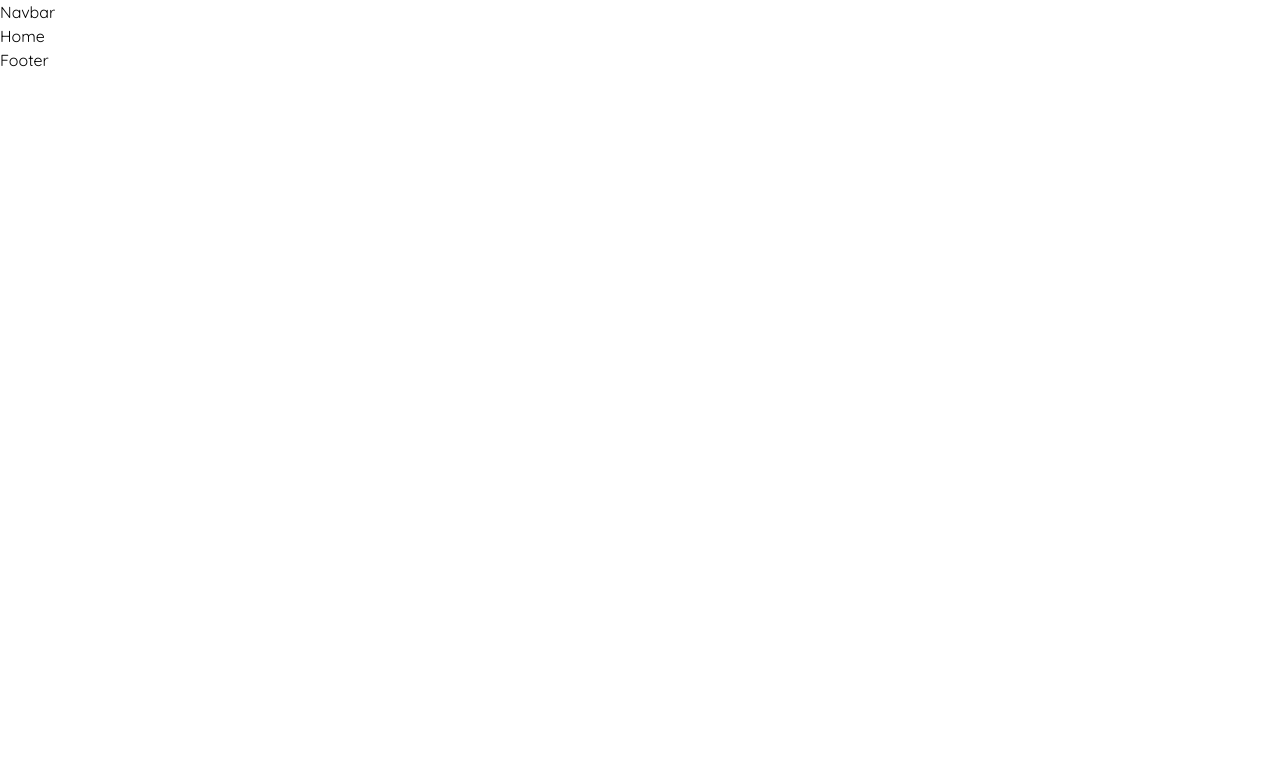
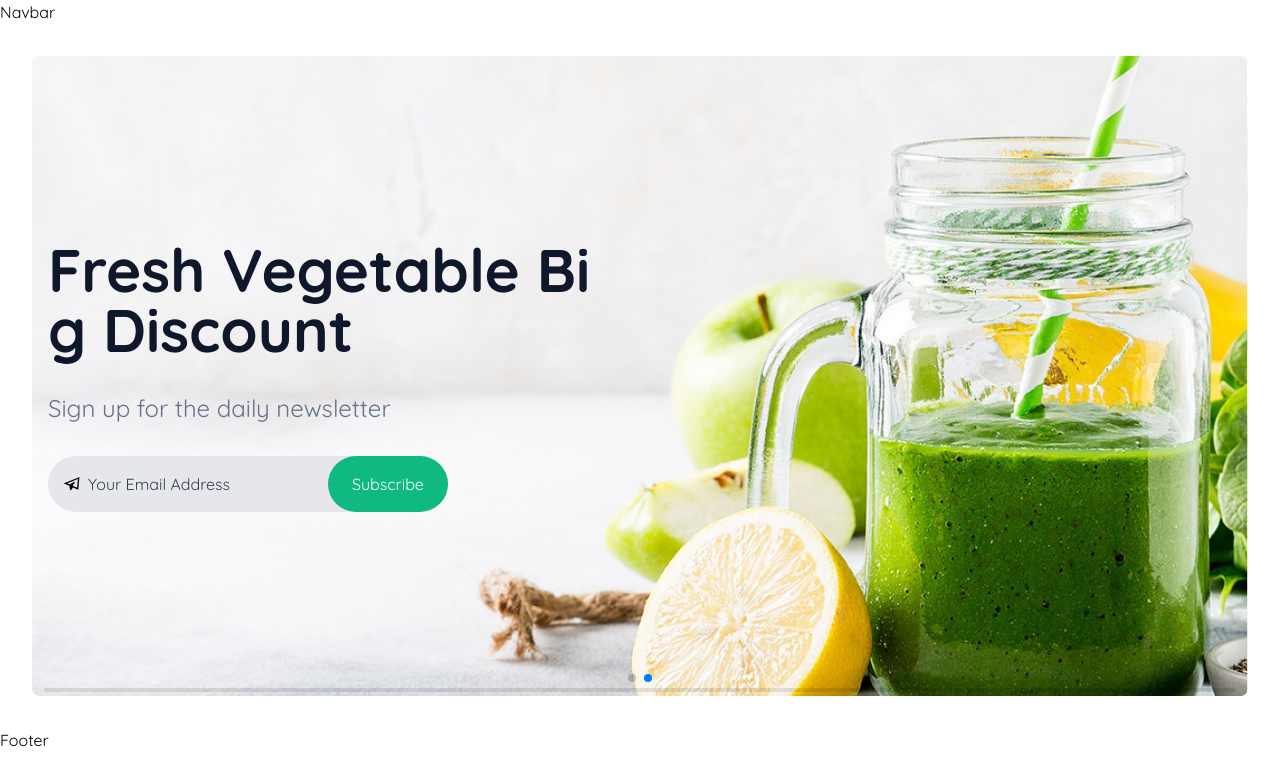
Before and after one commit to Mahbub-Hasan2/VirtuBazaar, a React (Vite) app: page / in a window 1280 px wide. Shown: the top 784 px of the page. Built offline with nearby package versions, Linux system fonts and the light colour scheme.

Commit message:
Hero section done

```diff
--- a/src/components/Home/HeroSection/HeroSection.jsx
+++ b/src/components/Home/HeroSection/HeroSection.jsx
@@ -0,0 +1,140 @@
+import SwiperCore, {
+  A11y,
+  Autoplay,
+  EffectFade,
+  Navigation,
+  Pagination,
+} from "swiper";
+import { GrSend } from "react-icons/gr";
+
+import { Swiper, SwiperSlide } from "swiper/react";
+import sliderImg1 from "../../../assets/images/slider/slider-1.png";
+import sliderImg2 from "../../../assets/images/slider/slider-2.png";
+import { useRef } from "react";
+import "swiper/css/navigation";
+
+import SliderButton from "../SliderButton/SliderButton";
+
+SwiperCore.use([Navigation]);
+
+const HeroSection = () => {
+  const handleNextSlideClick = () => {
+    // call swiper instance's slideNext() method
+    swiper.current.swiper.slideNext();
+  };
+  const handlePrevSlideClick = () => {
+    // call swiper instance's slidePrev() method
+    // console.dir(swiper.current);
+    swiper.current.swiper.slidePrev();
+  };
+  const swiper = useRef(null);
+
+  return (
+    <div className="relative py-6 sm:py-8 sm:px-8 rounded-lg group">
+      <Swiper
+        ref={swiper}
+        modules={[Navigation, EffectFade, Pagination, Autoplay, A11y]}
+        effect="fade"
+        spaceBetween={50}
+        slidesPerView={1}
+        loop={true}
+        autoplay={{
+          delay: 2000,
+          disableOnInteraction: false,
+        }}
+        pagination={{
+          clickable: true,
+        }}
+        scrollbar={{ draggable: true }}
+      >
+        <SwiperSlide>
+          <div className="h-[80vh] relative z-10 rounded-lg">
+            <img
+              src={sliderImg1}
+              alt="Image 1"
+              className="h-full object-cover w-full rounded-lg"
+            />
+            <div className="px-2 sm:px-4 rounded-lg absolute w-full sm:w-9/12 mx-auto sm:mx-0 z-50 h-full  top-0 left-0 flex items-center ">
+              <div className="space-y-8">
+                <h1 className="text-4xl sm:text-5xl md:text-6xl font-bold text-slate-900">
+                  Don’t miss amazing <br />
+                  grocery deals
+                </h1>
+                <p className="md:text-2xl sm:text-3xl text-slate-500">
+                  Sign up for the daily newsletter
+                </p>
+
+                <div className="bg-gray-200 rounded-full flex items-center w-full sm:w-fit">
+                  <label
+                    htmlFor="subscribe"
+                    className="ps-2 sm:ps-4 pe-1 sm:pe-2"
+                  >
+                    <GrSend />
+                  </label>
+                  <input
+                    placeholder="Your Email Address"
+                    type="text"
+                    id="subscribe"
+                    className="bg-gray-200 md:w-60 placeholder:text-slate-700  sm:flex-1 py-4 focus:outline-none"
+                  />
+                  <button
+                    type="button"
+                    className="text-white bg-emerald-500 py-3 sm:py-4 px-4   sm:px-6 rounded-full"
+                  >
+                    Subscribe
+                  </button>
+                </div>
+              </div>
+            </div>
+          </div>
+        </SwiperSlide>
+        <SwiperSlide>
+          <div className="h-[80vh] relative z-10 rounded-lg">
+            <img
+              src={sliderImg2}
+              alt="Image 2"
+              className="h-full object-cover w-full rounded-lg"
+            />
+            <div className="px-2 sm:px-4 rounded-lg absolute w-full sm:w-9/12 mx-auto sm:mx-0 z-50 h-full  top-0 left-0 flex items-center ">
+              <div className="space-y-8">
+                <h1 className="text-4xl sm:text-5xl md:text-6xl font-bold text-slate-900">
+                Fresh Vegetable Bi <br />g Discount
+                </h1>
+                <p className="md:text-2xl sm:text-3xl text-slate-500">
+                  Sign up for the daily newsletter
+                </p>
+
+                <div className="bg-gray-200 rounded-full flex items-center w-full sm:w-fit">
+                  <label
+                    htmlFor="subscribe"
+                    className="ps-2 sm:ps-4 pe-1 sm:pe-2"
+                  >
+                    <GrSend />
+                  </label>
+                  <input
+                    placeholder="Your Email Address"
+                    type="text"
+                    id="subscribe"
+                    className="bg-gray-200 md:w-60 placeholder:text-slate-700  sm:flex-1 py-4 focus:outline-none"
+                  />
+                  <button
+                    type="button"
+                    className="text-white bg-emerald-500 py-3 sm:py-4 px-4   sm:px-6 rounded-full"
+                  >
+                    Subscribe
+                  </button>
+                </div>
+              </div>
+            </div>
+          </div>
+        </SwiperSlide>
+
+      </Swiper>
+
+      <SliderButton label="prev" onClick={handlePrevSlideClick} />
+      <SliderButton label="next" onClick={handleNextSlideClick} />
+    </div>
+  );
+};
+
+export default HeroSection;
--- a/src/components/Home/SliderButton/SliderButton.jsx
+++ b/src/components/Home/SliderButton/SliderButton.jsx
@@ -0,0 +1,22 @@
+
+import { FaAngleLeft, FaAngleRight } from "react-icons/fa";
+
+const SliderButton = ({ onClick, label }) => {
+  return label === "next" ? (
+    <div
+      className="absolute  top-1/2 right-0 me-12 -translate-y-1/2   z-10 custom-button next-slide-button text-2xl text-transparent group-hover:text-slate-900 transition-all duration-300 w-12 h-12 rounded-full group-hover:hover:bg-emerald-200 group-hover:bg-slate-200 bg-transparent  flex items-center justify-center group-hover:shadow-lg group-hover:shadow-emerald-200"
+      onClick={onClick}
+    >
+      <FaAngleRight />
+    </div>
+  ) : (
+    <div
+      className="absolute  top-1/2 left-0 ms-12 -translate-y-1/2   z-10 custom-button next-slide-button text-2xl text-transparent group-hover:text-slate-900 transition-all duration-300 w-12 h-12 rounded-full group-hover:bg-slate-200 group-hover:hover:bg-emerald-200 bg-transparent  flex items-center justify-center  group-hover:shadow-lg group-hover:shadow-emerald-200"
+      onClick={onClick}
+    >
+      <FaAngleLeft />
+    </div>
+  );
+};
+
+export default SliderButton;
--- a/src/pages/Home/Home.jsx
+++ b/src/pages/Home/Home.jsx
@@ -1,5 +1,11 @@
+import HeroSection from "../../components/Home/HeroSection/HeroSection";
+
 const Home = () => {
-  return <div>Home</div>;
+  return (
+    <div>
+      <HeroSection />
+    </div>
+  );
 };
 
 export default Home;
```
